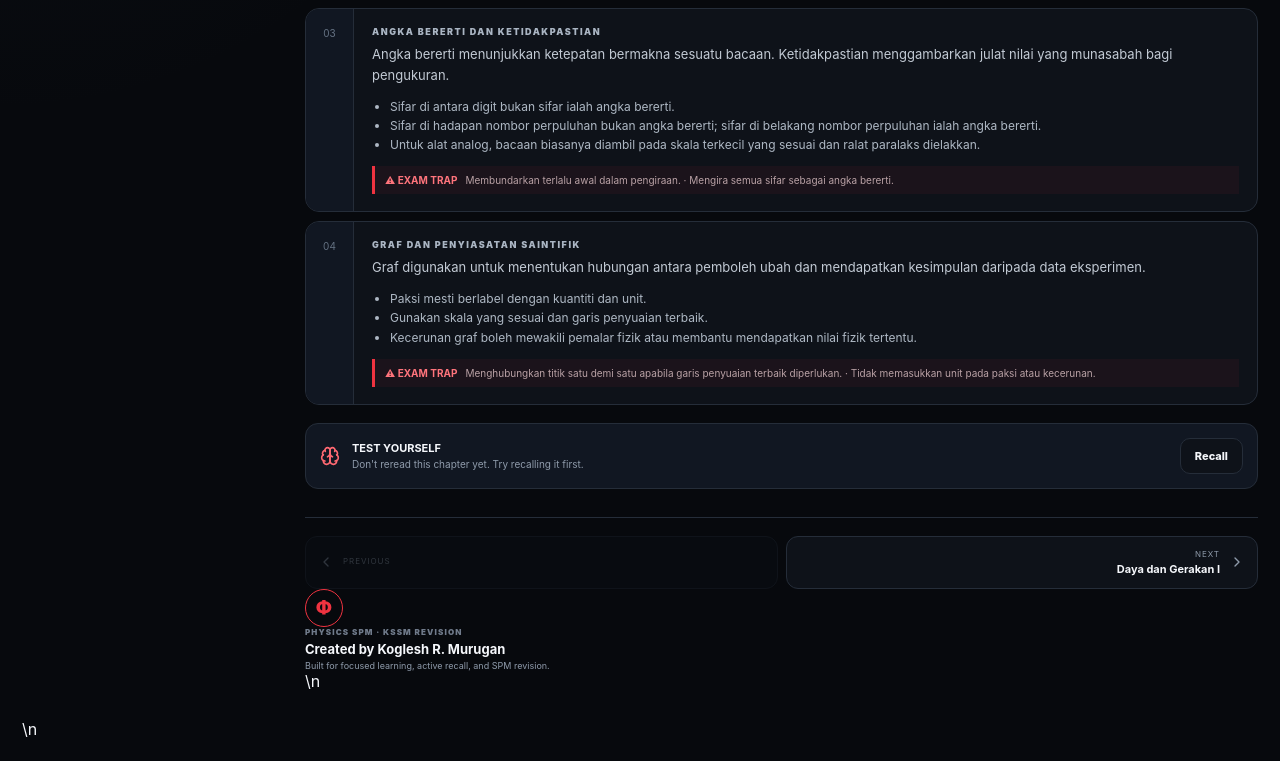
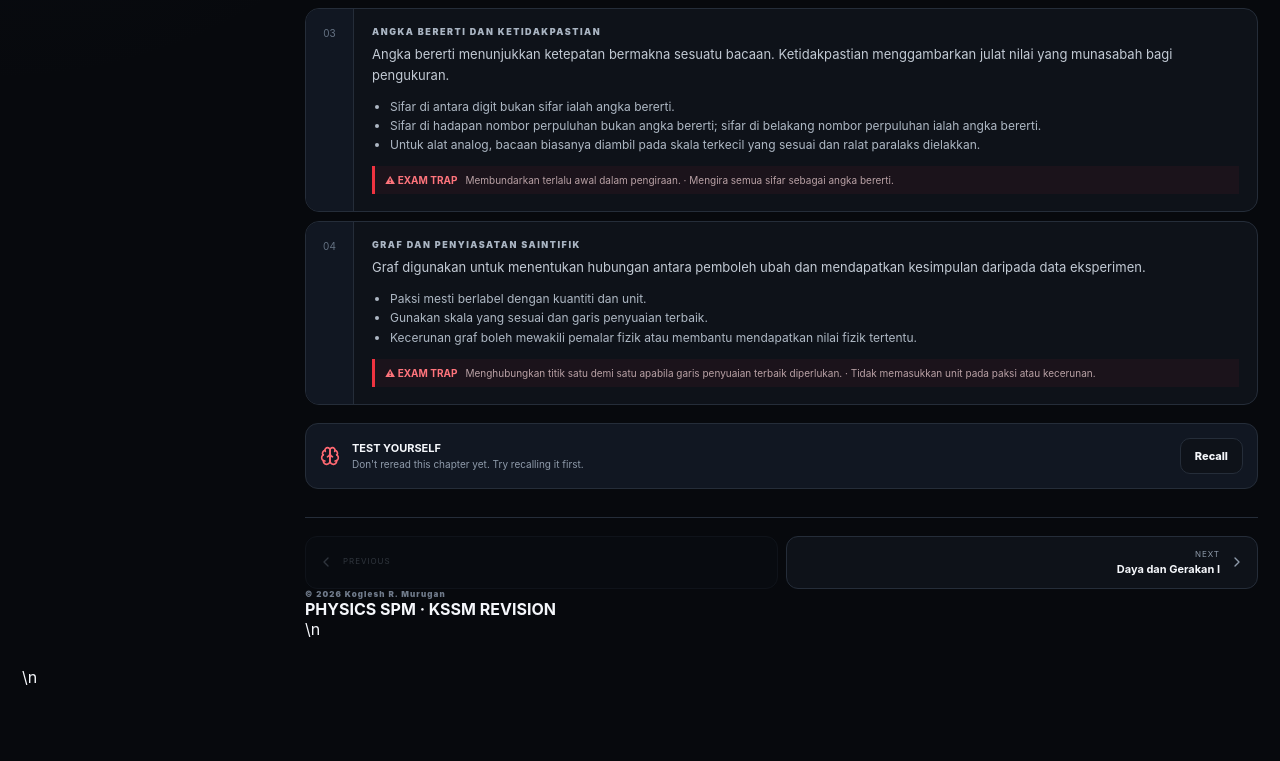
Before and after one commit to kogleshofficial-hub/Physics-SPM, a Next.js app: page / in a window 1280 px wide. Shown: the part 1356-2117 px from the top of the page. After the commit the page ends 2065 px from the top, so only its background shows below. Built offline with nearby package versions, Linux system fonts and the light colour scheme.

Commit message:
Polish bottom copyright footer

```diff
--- a/components/PhysicsApp.tsx
+++ b/components/PhysicsApp.tsx
@@ -81,7 +81,7 @@ export default function PhysicsApp(){
     {tab==="recall"&&<Recall chapter={chapter} L={L} flipped={flipped} setFlipped={setFlipped} answers={answers} setAnswers={setAnswers}/>}
 
     <div className="chapter-nav"><button disabled={!previous} onClick={()=>previous&&go(previous.id)}><ChevronLeft size={16}/><span>{L.prev}<b>{previous?.title}</b></span></button><button disabled={!next} onClick={()=>next&&go(next.id)}><span>{L.next}<b>{next?.title}</b></span><ChevronRight size={16}/></button></div>
-   <footer className="credit-footer"><div className="credit-mark">Φ</div><div><span>PHYSICS SPM · KSSM REVISION</span><strong>Created by Koglesh R. Murugan</strong><small>Built for focused learning, active recall, and SPM revision.</small></div></footer>\n   </main>\n  </div>
+   <footer className="credit-footer"><span>© 2026 Koglesh R. Murugan</span><b>PHYSICS SPM · KSSM REVISION</b></footer>\n   </main>\n  </div>
 
   {xray&&<div className="modal-backdrop" onMouseDown={e=>e.target===e.currentTarget&&setXray(false)}><div className="xray-modal"><div className="modal-head"><div><div className="eyebrow">⚡ SPM X-RAY</div><h2>Find the marks hiding in this chapter.</h2></div><button onClick={()=>setXray(false)}>×</button></div><div className="xray-type">{xrayItems[xrayIndex%xrayItems.length]?.kind}</div><div className="xray-text">{xrayItems[xrayIndex%xrayItems.length]?.text}</div><div className="xray-actions"><button className="secondary" onClick={()=>setXrayIndex(i=>(i+1)%xrayItems.length)}>NEXT HIT <ChevronRight size={15}/></button><button className="primary" onClick={()=>{setXray(false);setTab("exam")}}>OPEN EXAM HITS</button></div><small>{xrayIndex+1} / {xrayItems.length} · {L.slogan}</small></div></div>}
 
```
